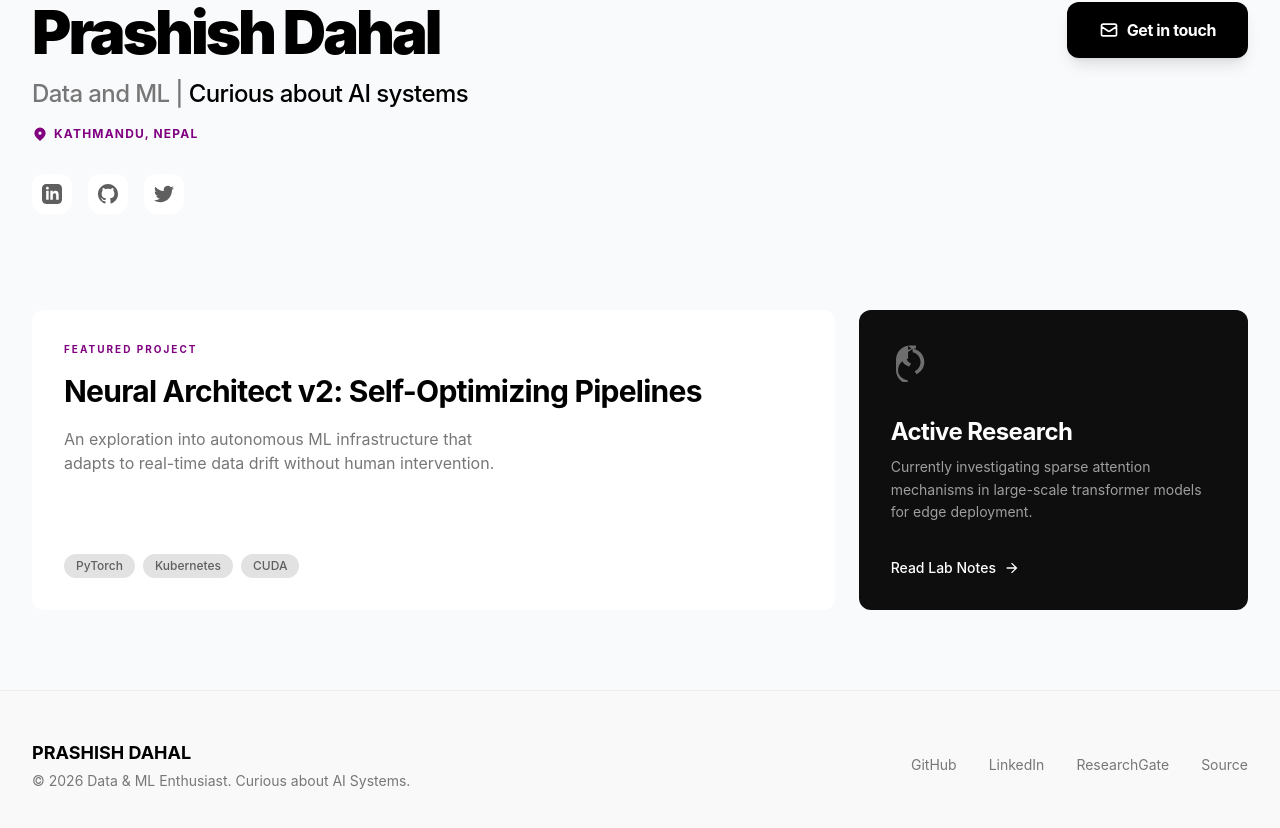
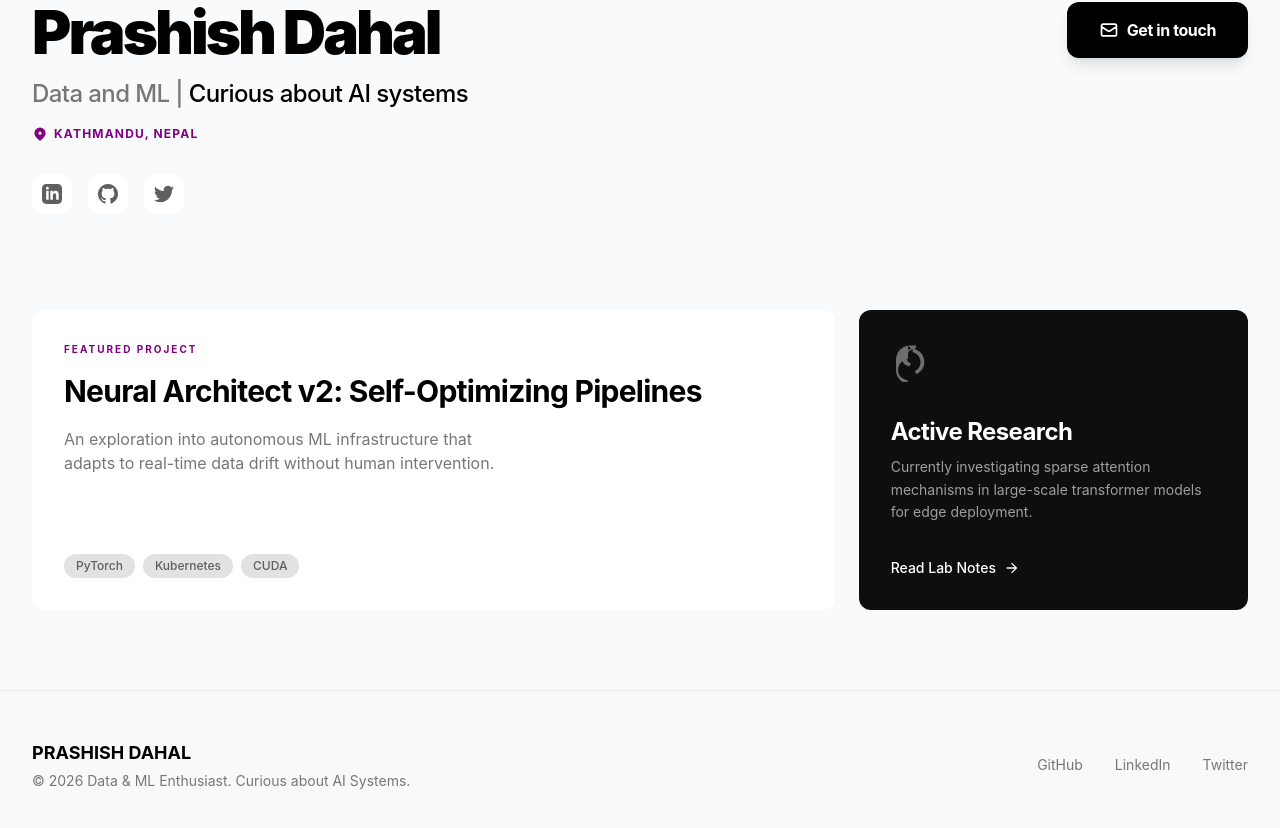
Before and after one commit to lioninthewild/portfolio, a Next.js app: page /portfolio in a window 1280 px wide. Shown: the part 558-1386 px from the top of the page. Built offline with nearby package versions, Linux system fonts and the light colour scheme.

Commit message:
feat: update profile images, social links and footer
- Update banner background image to hermathsstory.eu
- Add mailto link for Get in touch button
- Update social links with real URLs (Twitter, LinkedIn, GitHub)
- Footer: replace ResearchGate with Twitter, update Source to GitHub

```diff
--- a/src/components/layout/Footer.tsx
+++ b/src/components/layout/Footer.tsx
@@ -14,28 +14,28 @@ export default function Footer() {
         </div>
         <div className="flex flex-wrap justify-center gap-8">
           <a
-            href="#"
+            href="https://github.com/lioninthewild"
+            target="_blank"
+            rel="noopener noreferrer"
             className="text-sm text-[#787777] hover:text-black transition-colors"
           >
             GitHub
           </a>
           <a
-            href="#"
+            href="https://www.linkedin.com/in/prashishdahal/"
+            target="_blank"
+            rel="noopener noreferrer"
             className="text-sm text-[#787777] hover:text-black transition-colors"
           >
             LinkedIn
           </a>
           <a
-            href="#"
+            href="https://x.com/PrashishDahal"
+            target="_blank"
+            rel="noopener noreferrer"
             className="text-sm text-[#787777] hover:text-black transition-colors"
           >
-            ResearchGate
-          </a>
-          <a
-            href="#"
-            className="text-sm text-[#787777] hover:text-black transition-colors"
-          >
-            Source
+            Twitter
           </a>
         </div>
       </div>
--- a/src/components/portfolio/Hero.tsx
+++ b/src/components/portfolio/Hero.tsx
@@ -1,8 +1,10 @@
 import Link from "next/link";
 
-const profileImage = "https://lh3.googleusercontent.com/aida-public/AB6AXuBJCGcMrpndf0aTkbJm-9utdRMQl2f-otfU6iofHp6xeDS23wK7zjEoIdDCzvD1pZbeE8T6-XLNj1qU-msyTT-HDFBVUGdNNxfrVAnYth8lUvc8g3oxAleClzQ4PpWQuyoDxEZ9VJTeYbwAdqLl1dXHNqjnitsotipR1yB-87hd5oc_4bBPZwruO9k-_y8_vkEDzYMdYtVhZI1il1eUG-PyvVoYlCg0utjPuMEV2cyCi124PXdptjz0hfsJ_Dd0UVa5lB1F4zApCPw";
+const profileImage =
+  "https://lh3.googleusercontent.com/aida-public/AB6AXuBJCGcMrpndf0aTkbJm-9utdRMQl2f-otfU6iofHp6xeDS23wK7zjEoIdDCzvD1pZbeE8T6-XLNj1qU-msyTT-HDFBVUGdNNxfrVAnYth8lUvc8g3oxAleClzQ4PpWQuyoDxEZ9VJTeYbwAdqLl1dXHNqjnitsotipR1yB-87hd5oc_4bBPZwruO9k-_y8_vkEDzYMdYtVhZI1il1eUG-PyvVoYlCg0utjPuMEV2cyCi124PXdptjz0hfsJ_Dd0UVa5lB1F4zApCPw";
 
-const bannerImage = "https://lh3.googleusercontent.com/aida-public/AB6AXuAzUBm_cNA6YU_Fk7K23Ued7K79TCEExesEfsLhg4TBa9sn6Z-N1FH0pHdCdLYkmvw4FXvKILXLkzCORuzQq1QzSkVts71qyhJPYSR2C4fyKBl0Q-mfR_KKipaJlsTV96HNhHve7iv96EZ-WRc--9FmsGo03IKgLztRCaA5uLkWOEivPIRgrvZZXKM1nJuO-bLVhe7aur4HNkFRtodZpJU9G7S-qYauo-kby6l5vfSZa2lPVRbRxnVOoQzDZYQnjMPQSDFoYZPioyU";
+const bannerImage =
+  "https://i.pinimg.com/736x/36/41/57/364157ea4f9817557ea4bdd2c8f37a0a.jpg";
 
 export function Hero() {
   return (
@@ -42,15 +44,21 @@ export function Hero() {
             </div>
             <div className="flex items-center gap-1.5 text-purple-accent mt-2">
               <svg className="w-4 h-4" fill="currentColor" viewBox="0 0 20 20">
-                <path fillRule="evenodd" d="M5.05 4.05a7 7 0 119.9 9.9L10 18.9l-4.95-4.95a7 7 0 010-9.9zM10 11a2 2 0 100-4 2 2 0 000 4z" clipRule="evenodd" />
+                <path
+                  fillRule="evenodd"
+                  d="M5.05 4.05a7 7 0 119.9 9.9L10 18.9l-4.95-4.95a7 7 0 010-9.9zM10 11a2 2 0 100-4 2 2 0 000 4z"
+                  clipRule="evenodd"
+                />
               </svg>
-              <span className="text-xs font-bold uppercase tracking-widest">Kathmandu, Nepal</span>
+              <span className="text-xs font-bold uppercase tracking-widest">
+                Kathmandu, Nepal
+              </span>
             </div>
           </div>
           <div className="flex items-center gap-4 pt-4">
             <a
               className="p-2.5 rounded-xl bg-surface-container-low text-on-surface-variant hover:text-black transition-colors"
-              href="https://linkedin.com"
+              href="https://www.linkedin.com/in/prashishdahal/"
               target="_blank"
               rel="noopener noreferrer"
             >
@@ -60,7 +68,7 @@ export function Hero() {
             </a>
             <a
               className="p-2.5 rounded-xl bg-surface-container-low text-on-surface-variant hover:text-black transition-colors"
-              href="https://github.com"
+              href="https://github.com/lioninthewild"
               target="_blank"
               rel="noopener noreferrer"
             >
@@ -70,7 +78,7 @@ export function Hero() {
             </a>
             <a
               className="p-2.5 rounded-xl bg-surface-container-low text-on-surface-variant hover:text-black transition-colors"
-              href="https://twitter.com"
+              href="https://x.com/PrashishDahal"
               target="_blank"
               rel="noopener noreferrer"
             >
@@ -82,11 +90,21 @@ export function Hero() {
         </div>
         <div className="w-full md:w-auto">
           <Link
-            href="mailto:prashish@example.com"
+            href="mailto:prashish.kashvi@gmail.com"
             className="w-full md:w-auto flex items-center justify-center gap-2 bg-black text-white px-8 py-4 rounded-xl font-bold tracking-tight shadow-lg shadow-black/10 hover:opacity-90 active:scale-95 transition-all"
           >
-            <svg className="w-5 h-5" fill="none" stroke="currentColor" viewBox="0 0 24 24">
-              <path strokeLinecap="round" strokeLinejoin="round" strokeWidth={2} d="M3 8l7.89 5.26a2 2 0 002.22 0L21 8M5 19h14a2 2 0 002-2V7a2 2 0 00-2-2H5a2 2 0 00-2 2v10a2 2 0 002 2z" />
+            <svg
+              className="w-5 h-5"
+              fill="none"
+              stroke="currentColor"
+              viewBox="0 0 24 24"
+            >
+              <path
+                strokeLinecap="round"
+                strokeLinejoin="round"
+                strokeWidth={2}
+                d="M3 8l7.89 5.26a2 2 0 002.22 0L21 8M5 19h14a2 2 0 002-2V7a2 2 0 00-2-2H5a2 2 0 00-2 2v10a2 2 0 002 2z"
+              />
             </svg>
             Get in touch
           </Link>
```
